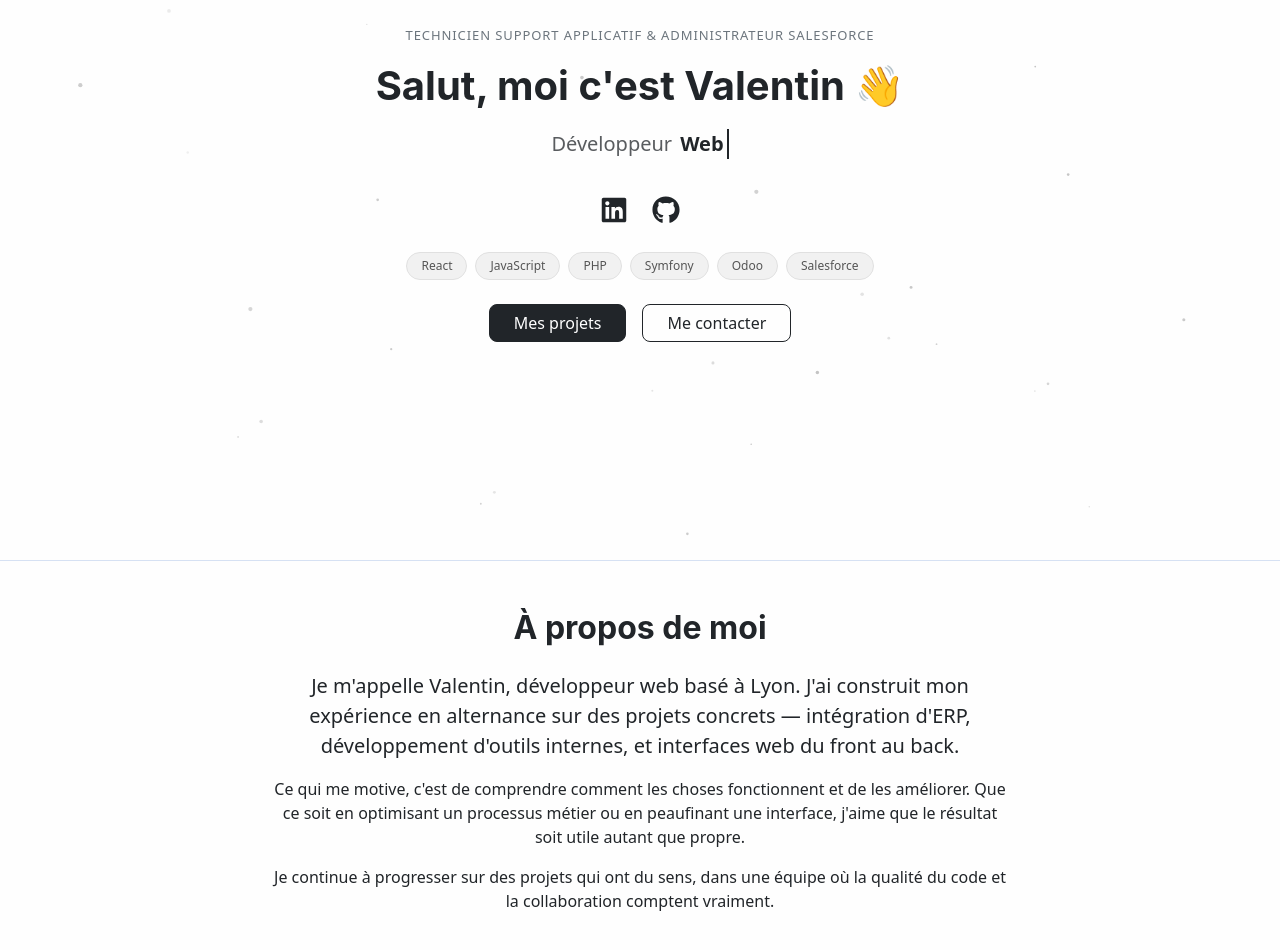
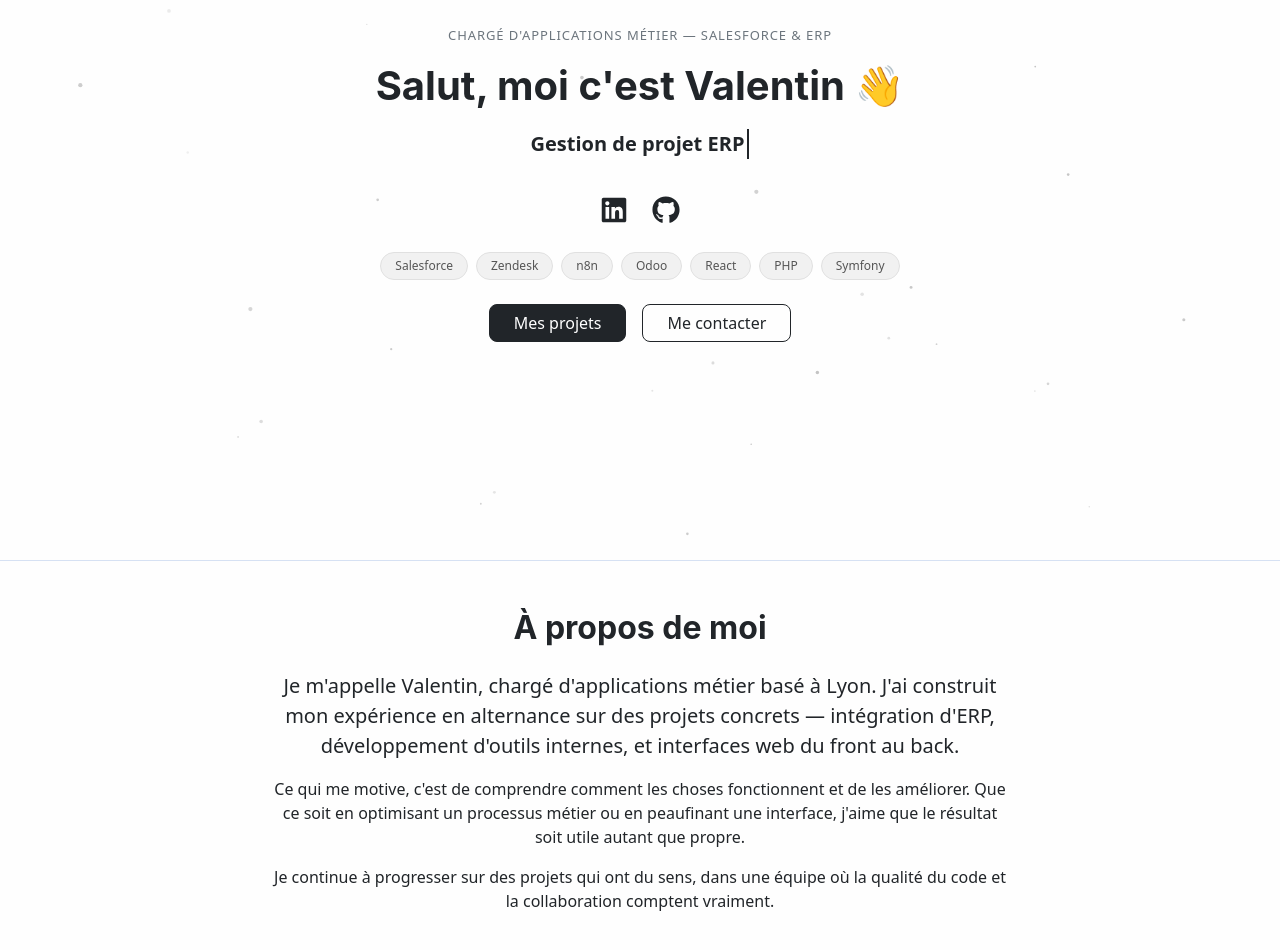
Before and after one commit to ValentinCmbr/Portfolio, a React (Vite) app: page / in a window 1280 px wide. Shown: the part 240-1190 px from the top of the page. Built offline with nearby package versions, Linux system fonts and the light colour scheme.

Commit message:
feat: present the profile as a business applications specialist

```diff
--- a/index.html
+++ b/index.html
@@ -5,11 +5,11 @@
     <link rel="icon" type="image/svg+xml" href="/favicon.svg" />
     <meta name="viewport" content="width=device-width, initial-scale=1" />
     <meta name="theme-color" content="#000000" />
-    <meta name="description" content="Portfolio de Valentin Combier — développeur web full-stack React, PHP Symfony, Java, et administrateur Salesforce." />
+    <meta name="description" content="Valentin Combier, chargé d'applications métier à Lyon : support applicatif, administration Salesforce et gestion de projet ERP. Compétences en développement web (React, PHP Symfony, Java)." />
 
     <!-- Open Graph -->
-    <meta property="og:title" content="Valentin Combier — Développeur Web Full-Stack" />
-    <meta property="og:description" content="Développeur web full-stack (React, PHP Symfony, Java) et administrateur Salesforce. Découvrez mes projets et compétences." />
+    <meta property="og:title" content="Valentin Combier — Chargé d'applications métier, Salesforce &amp; ERP" />
+    <meta property="og:description" content="Support applicatif, administration Salesforce et gestion de projet ERP, avec des compétences en développement web. Découvrez mon parcours et mes projets." />
     <meta property="og:type" content="website" />
     <meta property="og:url" content="https://valentincombier.com" />
     <meta property="og:image" content="https://valentincombier.com/og-image.png" />
@@ -20,15 +20,15 @@
 
     <!-- Twitter Card -->
     <meta name="twitter:card" content="summary_large_image" />
-    <meta name="twitter:title" content="Valentin Combier — Développeur Web Full-Stack" />
-    <meta name="twitter:description" content="Développeur web full-stack (React, PHP Symfony, Java) et administrateur Salesforce." />
+    <meta name="twitter:title" content="Valentin Combier — Chargé d'applications métier, Salesforce &amp; ERP" />
+    <meta name="twitter:description" content="Support applicatif, administration Salesforce et gestion de projet ERP, avec des compétences en développement web." />
     <meta name="twitter:image" content="https://valentincombier.com/og-image.png" />
     <meta http-equiv="Content-Security-Policy" content="default-src 'self'; script-src 'self'; style-src 'self' 'unsafe-inline' https://fonts.googleapis.com; img-src 'self' data: https:; connect-src 'self'; font-src 'self' data: https://fonts.gstatic.com; frame-ancestors 'none'; form-action 'self'">
     <meta http-equiv="Referrer-Policy" content="strict-origin-when-cross-origin">
     <link rel="canonical" href="https://valentincombier.com/" />
     <link rel="manifest" href="/manifest.json" />
     <link rel="sitemap" type="application/xml" href="/sitemap.xml" />
-    <title>Valentin Combier — Développeur web full-stack à Lyon</title>
+    <title>Valentin Combier — Chargé d'applications Salesforce &amp; ERP à Lyon</title>
     <script type="application/ld+json">
       {
         "@context": "https://schema.org",
@@ -36,7 +36,7 @@
         "name": "Valentin Combier",
         "url": "https://valentincombier.com",
         "image": "https://valentincombier.com/og-image.png",
-        "jobTitle": "Technicien support applicatif & Administrateur Salesforce",
+        "jobTitle": "Chargé d'applications métier",
         "address": {
           "@type": "PostalAddress",
           "addressLocality": "Lyon",
--- a/src/pages/About.jsx
+++ b/src/pages/About.jsx
@@ -14,7 +14,7 @@ const About = () => {
                 <div className="row justify-content-center">
                     <div className="col-md-8">
                         <p className="lead">
-                            Je m'appelle Valentin, développeur web basé à Lyon. J'ai construit mon expérience
+                            Je m'appelle Valentin, chargé d'applications métier basé à Lyon. J'ai construit mon expérience
                             en alternance sur des projets concrets — intégration d'ERP, développement d'outils
                             internes, et interfaces web du front au back.
                         </p>
--- a/src/pages/Home.jsx
+++ b/src/pages/Home.jsx
@@ -3,8 +3,8 @@ import { FaGithub, FaLinkedin } from "react-icons/fa";
 import { useTheme } from '../context/ThemeContext';
 import RotatingWord from '../components/RotatingWord';
 
-const WORDS = ["Front-end", "Full-stack", "React", "Web"];
-const TECHS = ["React", "JavaScript", "PHP", "Symfony", "Odoo", "Salesforce"];
+const WORDS = ["Administration Salesforce", "Gestion de projet ERP", "Support applicatif", "Développement web"];
+const TECHS = ["Salesforce", "Zendesk", "n8n", "Odoo", "React", "PHP", "Symfony"];
 const PARTICLE_COUNT = 40;
 // Pas de CV à jour pour l'instant — déposer public/CV_Dev.pdf puis repasser à true.
 const SHOW_CV_BUTTON = false;
@@ -120,13 +120,12 @@ const Home = () => {
                     display: 'block',
                     marginBottom: '1rem'
                 }}>
-                    Technicien support applicatif & Administrateur Salesforce
+                    Chargé d'applications métier — Salesforce & ERP
                 </span>
 
                 <h1 className="fw-bold">Salut, moi c'est Valentin 👋</h1>
 
                 <div className="d-flex justify-content-center align-items-center gap-2 mt-3" style={{ minHeight: '36px' }}>
-                    <p className="lead text-muted mb-0">Développeur</p>
                     <RotatingWord words={WORDS} />
                 </div>
 
```
